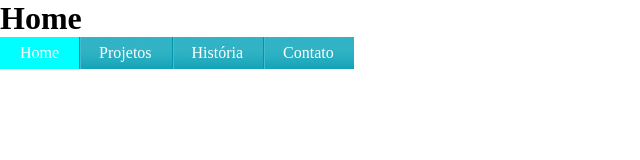
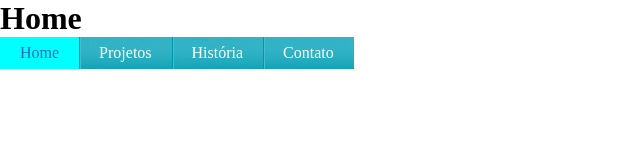
Before and after one commit to RafaelSantos0322/restarting, a plain HTML site: page conceitos/css/conceitos/menuHorizontal/index.html in a window 1280 px wide. Shown: the full height of the page, 0-640 px from the left. Drawn offline with Linux system fonts and the light colour scheme.

Commit message:
Alterando cor do texto - menu horizontal

```diff
--- a/conceitos/css/conceitos/menuHorizontal/css/style.css
+++ b/conceitos/css/conceitos/menuHorizontal/css/style.css
@@ -23,4 +23,5 @@ li a {
 li a:hover, .selecionado{
     background: none;
     background-color: aqua;
+    color: rgb(41, 105, 188);
 }
```
